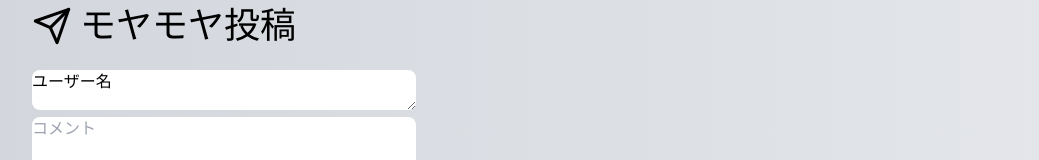
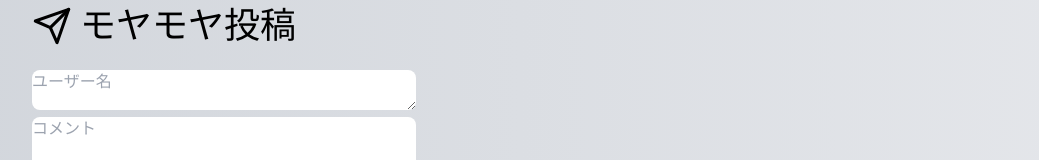
Before and after one commit to y6310/pokopoko, a React (Create React App) app: page /Toukou in a window 1280 px wide. Shown: the part 122-282 px from the top of the page, without its empty margins (120-1159 px from the left). Built offline with nearby package versions, Linux system fonts and the light colour scheme; a web font is replaced by a local one.

Commit message:
fix:css修正(下pb、ユーザー名)

```diff
--- a/src/components/Choicesoudan.tsx
+++ b/src/components/Choicesoudan.tsx
@@ -8,7 +8,7 @@ interface ChoicesoudanProps {
 const Choicesoudan: React.FC<ChoicesoudanProps> = ({ choicesoudans }) => {
 
   return (
-    <div>
+    <div  className='pb-5'>
       <p className="text-4xl mb-3">役に立つかもしれない支援先</p>
       {choicesoudans.slice().reverse().map(choicesoudan => (
         <div key={choicesoudan.organization_id} className="bg-white pt-10 pb-10 pl-10 pr-10 mb-10 items-center justify-center rounded-lg">
--- a/src/components/Moyakensaku.tsx
+++ b/src/components/Moyakensaku.tsx
@@ -198,7 +198,7 @@ const Moyakensaku = () => {
             </div>
           </div>
         </div>
-        <div>
+        <div className='pb-5'>
           <ul>
             {searchcomments.slice().reverse().map(comment => (
               <div key={comment.post_id} className="bg-white pt-10 pb-10 pl-10 pr-10 mb-10 items-center justify-center rounded-lg">
--- a/src/components/Soudanjoho.tsx
+++ b/src/components/Soudanjoho.tsx
@@ -180,7 +180,7 @@ const Soudanjoho = () => {
           onKeyDown={handleKeyPress}
           className="w-full px-4 py-2 rounded-lg border border-gray-300 focus:outline-none focus:border-indigo-500 mb-3"
         />
-        <div className="bg-white pt-10 pb-10 pl-10 pr-10 items-center justify-center rounded-lg">
+        <div className="bg-white pt-10 pb-10 pl-10 pr-10 items-center justify-center rounded-lg mb-10">
           <p>タグで検索：タグ選択</p>
           <div>
             <ChoiceTag choiceTag={choiceTag} handleDeleteTag={handleDeleteTag} />
@@ -199,8 +199,7 @@ const Soudanjoho = () => {
             </div>
           </div>
         </div>
-        <br></br>
-        <br></br>
+        <div className='pb-5'>
           <ul>
             {searchsoudanjohos.map((soudanjoho) => (
               <div key={soudanjoho.organization_id} className="bg-white pt-10 pb-10 pl-10 pr-10 mb-10 items-center justify-center rounded-lg">
@@ -218,6 +217,7 @@ const Soudanjoho = () => {
             ))}
           </ul>
         </div>
+      </div>
 
     </div>
   );
--- a/src/components/Toukou.tsx
+++ b/src/components/Toukou.tsx
@@ -22,7 +22,7 @@ const Toukou = () => {
     // const [comments, setComments] = useState<Posts[]>([]);
     const [nitamoyas, setNitamoyas] = useState<Posts[]>([]);
     const [newComment, setNewComment] = useState<string>("");
-    const [newUserName, setNewUserName] = useState<string>("ユーザー名");
+    const [newUserName, setNewUserName] = useState<string>("");
     const [choiceTag, setChoiceTag] = useState<Tags[]>([]);
     const [choiceSoudan, setChoiceSoudan] = useState<SoudanjohoType[]>([]);
     const [createTagText, setCreateTagText] = useState<string>("");
@@ -254,7 +254,7 @@ const Toukou = () => {
                   <p className="text-4xl">モヤモヤ投稿</p>
               </div>
               <br></br>
-              <textarea value={newUserName} onChange={(e) => setNewUserName(e.target.value)} className="w-96 h-10 border-gray-300 rounded-lg"></textarea>
+              <textarea value={newUserName} onChange={(e) => setNewUserName(e.target.value)} className="w-96 h-10 border-gray-300 rounded-lg" placeholder="ユーザー名"></textarea>
               <br></br>
               <textarea value={newComment} onChange={(e) => setNewComment(e.target.value)} className="w-96 h-48 border-gray-300 rounded-lg" placeholder="コメント"></textarea>
               <br></br>
@@ -283,7 +283,10 @@ const Toukou = () => {
                 <Nitamoyamoya nitamoyas={nitamoyas}/>
               </div>
               <br></br>
+              <div>
                 <Choicesoudan  choicesoudans ={ choiceSoudan }/>
+              </div>
+
             </div>
         </div>
     );
```
Lines whose indentation alone changed are shown as unchanged.
